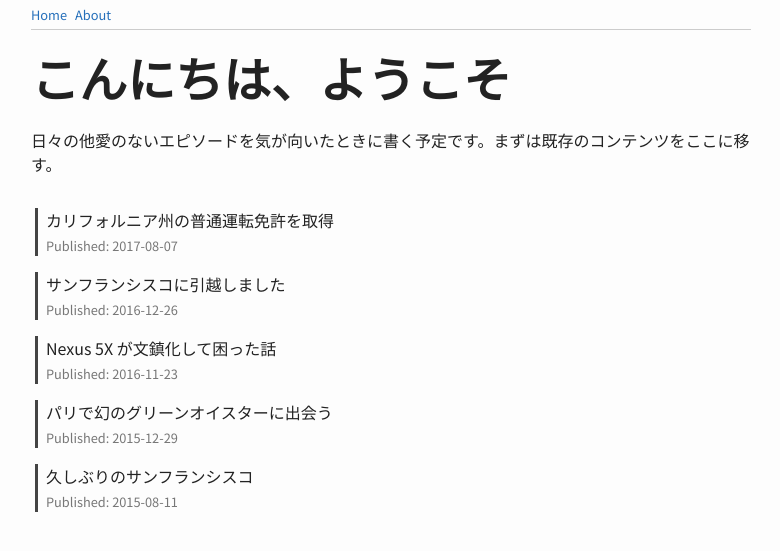
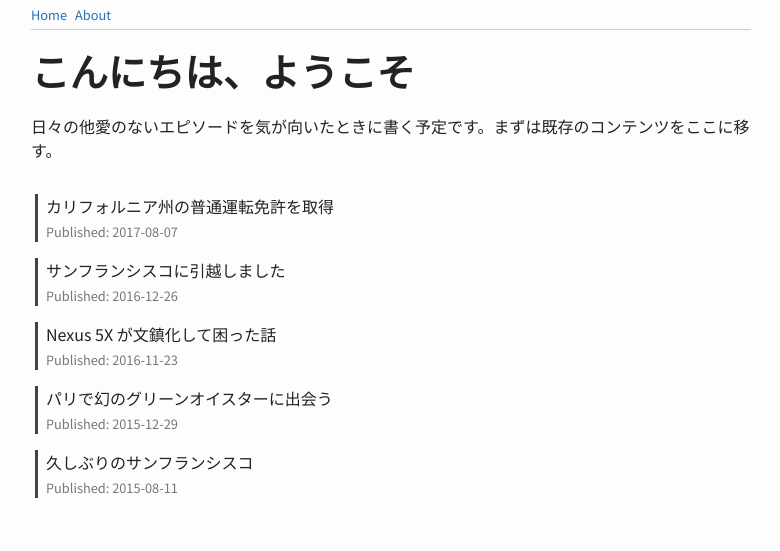
Before and after one commit to toru/ep.torumk.com, a Jekyll site: the page built from index.html, in a window 1280 px wide. Shown: the top 551 px of the page, without its empty margins (249-1029 px from the left). Built offline with Jekyll 4.4.1, drawn with Linux system fonts in a browser that asks for light colours.

Commit message:
style: h1 can be more subtle

```diff
--- a/assets/style.css
+++ b/assets/style.css
@@ -7,7 +7,7 @@ body {
 }
 
 h1 {
-  font-size: 300%;
+  font-size: 240%;
 }
 
 a {
```
